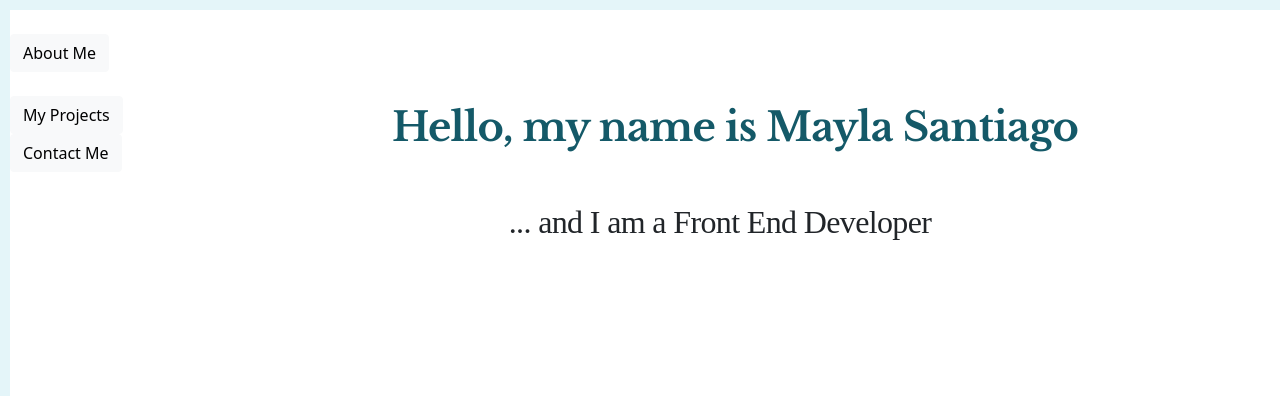
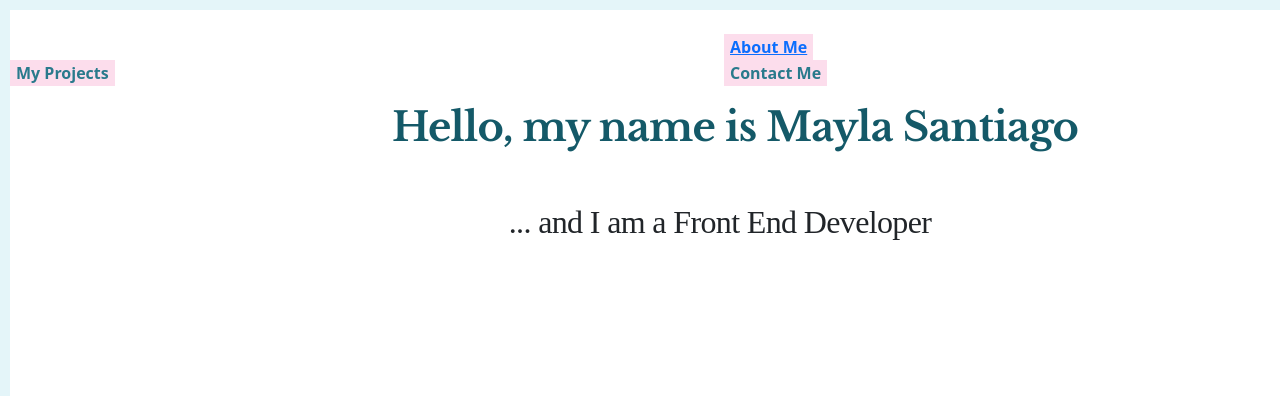
Before and after one commit to Mayla-Innovate/project3, a plain HTML site: page index.html in a window 1280 px wide. Shown: the top 396 px of the page. Drawn offline with nearby package versions, Linux system fonts and the light colour scheme; a web font is replaced by a local one.

Commit message:
no solution for btns apparently

```diff
--- a/index.html
+++ b/index.html
@@ -30,7 +30,7 @@
     <br />
     <div class="cointaner">
       <div class="row">
-        <div class="col-9">
+        <div class="col-sm-6">
           <img
             id="myImg"
             src="/images/curly.jpg"
@@ -38,19 +38,20 @@
             alt=""
           />
         </div>
+        <div class="col-sm-6">
+          <button>
+          <a href="#">About Me</a>
+
         </div>
-      <div class="row">
-      <div class="col-3">
-            <button class="btn btn-light">About Me</button>
+        <br />
+        <div class="col-sm-6">
+          <button>My Projects</button>
+        </div>
+        <br />
+        <div class="col-sm-6">
+          <button>Contact Me</button>
         </div>
       </div>
-          <br />
-
-            <button class="btn btn-light">My Projects</button>
-
-          <br />
-
-            <button class="btn btn-light">Contact Me</button>
-
+    </div>
   </body>
 </html>
--- a/style/style.css
+++ b/style/style.css
@@ -47,8 +47,10 @@ h2 {
   top: 418px;
   border-radius: 10px;
 }
-.btn-light {
+button {
   background: #fcddec;
   color: #297a8c;
-  border-radius: 50px;
+  font-weight: bold;
+  border-radius: 5px;
+  border: whitesmoke;
 }
```
Lines whose indentation alone changed are shown as unchanged.
